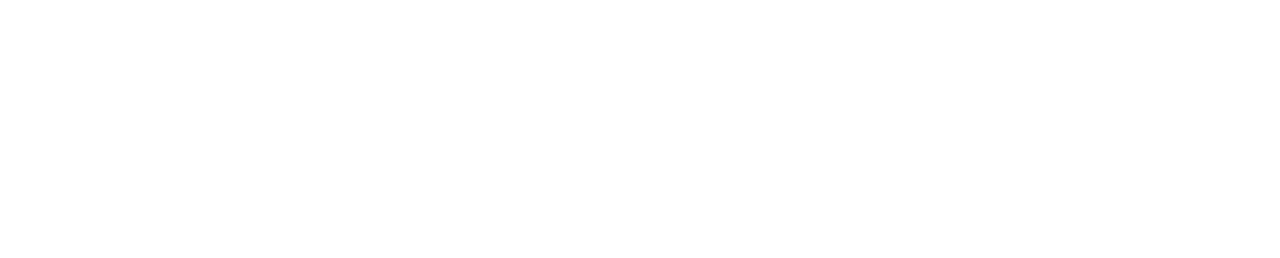
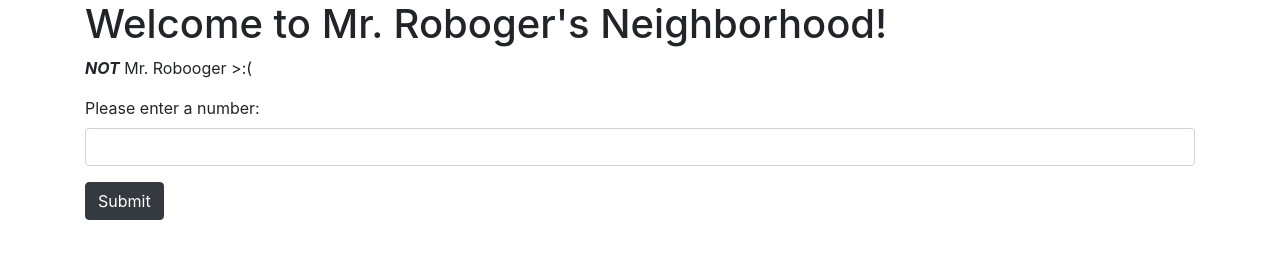
Before and after one commit to 300hHZ/mr-robogers-neighborhood, a plain HTML site: page index.html in a window 1280 px wide. Drawn offline with nearby package versions, Linux system fonts and the light colour scheme.

Commit message:
add title and simple submit form to HTML.

```diff
--- a/index.html
+++ b/index.html
@@ -11,7 +11,15 @@
 </head>
 <body>
   <div class="container">
-
+    <h1>Welcome to Mr. Roboger's Neighborhood!</h1>
+    <p><strong><em>NOT</em></strong> Mr. Robooger >:(</p>
+    <form id="form">
+      <div class="form-group">
+        <label for="number">Please enter a number:</label>
+        <input id="number" class="form-control" type="text">
+      </div>
+      <button type="submit" class="btn btn-dark">Submit</button>
+    </form>
   </div>
 </body>
 </html>
--- a/js/scripts.js
+++ b/js/scripts.js
@@ -23,7 +23,7 @@ function roboger(number)
       }
     }
 
-    if(answer.length < (i+1)){ answer.push(i);}
+    if(answer.length < (i+1)){ answer.push(i); }
   }
   return answer;
 
```
